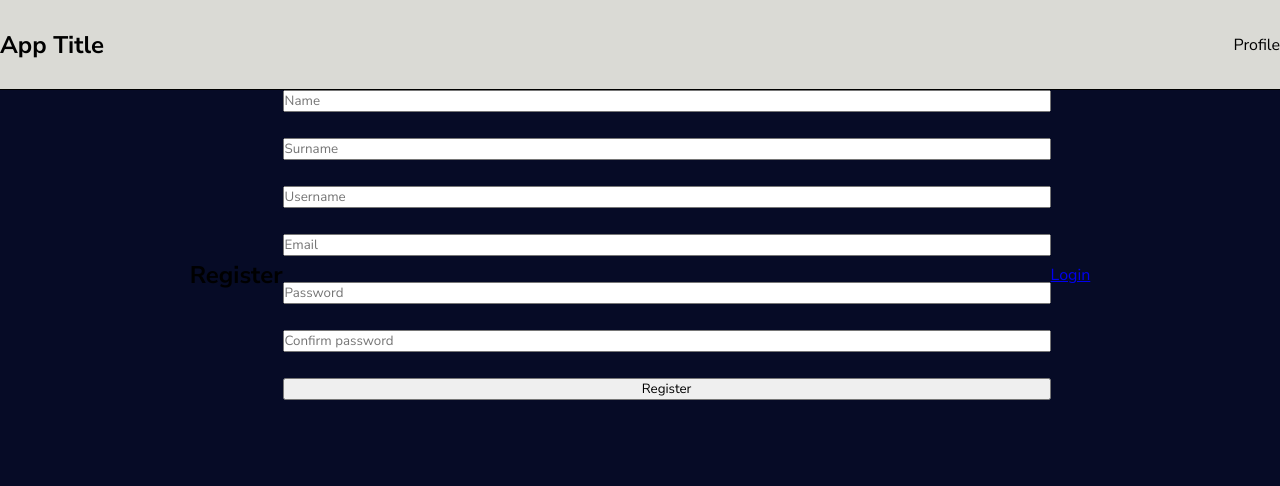
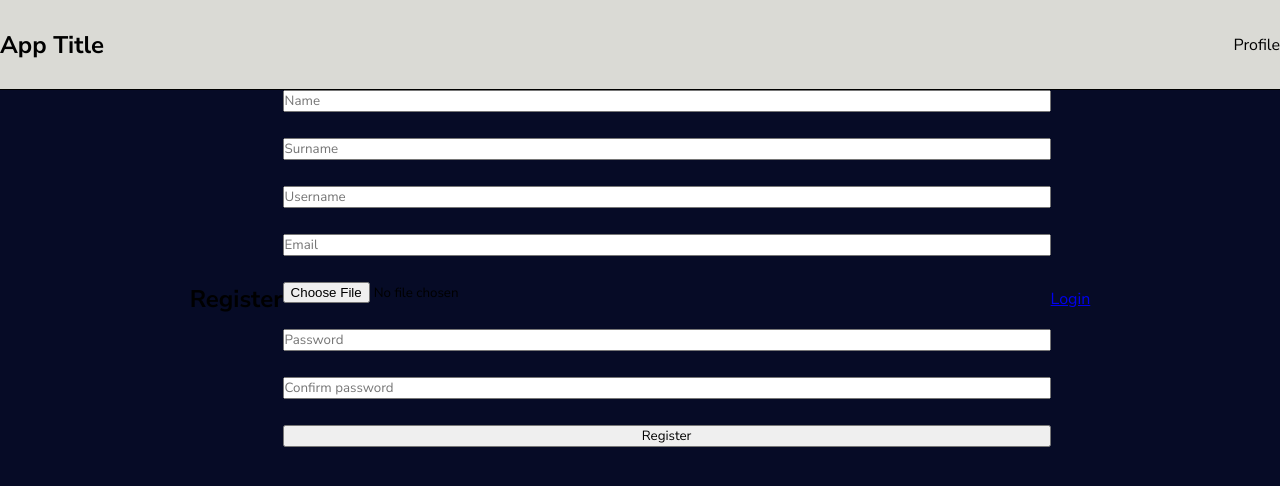
Before and after one commit to DYuHLin/social-application, a React (Vite) app in the folder client/: page /register in a window 1280 px wide. Shown: the top 486 px of the page. Built offline with nearby package versions, Linux system fonts and the light colour scheme.

Commit message:
Was able to add image uploading with Cloudinary.

```diff
--- a/client/src/pages/Register.jsx
+++ b/client/src/pages/Register.jsx
@@ -1,19 +1,53 @@
-import React from 'react'
+import React, { useState } from 'react'
 import { Link } from 'react-router-dom'
+import axios from 'axios'
+import UploadImage from './components/UploadImage'
 
 function Register() {
+  const [name, setName] = useState('')
+  const [surname, setSurname] = useState('')
+  const [username, setUsername] = useState('')
+  const [email, setEmail] = useState('')
+  const [password, setPassword] = useState('')
+  const [confirm, setConfirm] = useState('')
+  const [error, setError] = useState('')
+
+  const handleSubmit = (e) => {
+    e.preventDefault()
+    const updatedName = name.replace(/\s/g, '')
+    const updatedSurname = surname.replace(/\s/g, '')
+    const updatedUserame = username.replace(/\s/g, '')
+
+    const register = {name: updatedName, surname: updatedSurname, username: updatedUserame, email, password, confirmedPassword: confirm, image: ''}
+    try{
+      axios.post(`localhost:5000/auth/register`, register, {headers: {'Content-Type': 'application/json'}})
+      .then(res => res.data)
+      .then(status => {
+        if(status === 'failed'){
+          setError('This username has been taken')
+        } else if(status == 'match'){
+          setError('Your passwords do not match')
+        }else if(status == 'ok'){
+
+        }
+      })
+    }catch(err){
+      console.log(err)
+    }
+  }
+
   return (
     <section>
     <h1>Register</h1>
-        <form className='register-form' method="POST">
-            <input type="text" required name='name' id='name' className='name' placeholder='Name'/>
-            <input type="text" required name='surname' id='surname' className='surname' placeholder='Surname'/>
-            <input type="text" required name='username' id='username' className='username' placeholder='Username'/>
-            <input type="email" required name='email' id='email' className='email' placeholder='Email'/>
-            <input type="password" required name='password' id='password' className='password' placeholder='Password' minLength={6}/>
-            <input type="password" required name='confirmedPassword' id='confirmedPassword' className='confirmedPassword' placeholder='Confirm password' minLength={6}/>
+        <form className='register-form' method="POST" onSubmit={handleSubmit}>
+            <input type="text" required name='name' id='name' className='name' placeholder='Name' value={name} onChange={(e) => setName(e.target.value)}/>
+            <input type="text" required name='surname' id='surname' className='surname' placeholder='Surname' value={surname} onChange={(e) => setSurname(e.target.value)}/>
+            <input type="text" required name='username' id='username' className='username' placeholder='Username' value={username} onChange={(e) => setUsername(e.target.value)}/>
+            <input type="email" required name='email' id='email' className='email' placeholder='Email' value={email} onChange={(e) => setEmail(e.target.value)}/>
+            <UploadImage />
+            <input type="password" required name='password' id='password' className='password' placeholder='Password' minLength={6} value={password} onChange={(e) => setPassword(e.target.value)}/>
+            <input type="password" required name='confirmedPassword' id='confirmedPassword' className='confirmedPassword' placeholder='Confirm password' value={confirm} onChange={(e) => setConfirm(e.target.value)} minLength={6}/>
             <button>Register</button>
-
         </form>
         {/* <p className="error">{error}</p> */}
         <Link to={"/login"} className="link">Login</Link>
--- /dev/null
+++ b/client/src/pages/components/UploadImage.jsx
@@ -0,0 +1,25 @@
+import React from 'react'
+import axios from 'axios'
+
+function UploadImage() {
+
+    const UploadImage = (files) => {
+      //jag6ma0t
+        console.log(files[0])
+        const formData = new FormData()
+        formData.append('file', files[0])
+        formData.append('upload_preset', 'jag6ma0t')
+
+        axios.post('https://api.cloudinary.com/v1_1/dqdoxrm2x/image/upload', formData).then((res) => {
+          console.log(res)
+        })
+    }
+
+  return (
+    <>
+    <input type="file" lable="Image" name="myFile" id="file-upload" accept='.jpeg, .png, .jpg' onChange={(e) => {UploadImage(e.target.files)}}/>
+    </>
+  )
+}
+
+export default UploadImage
```
